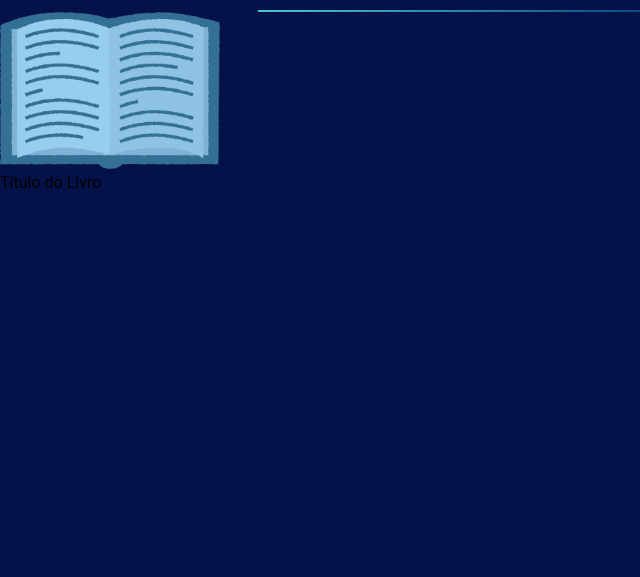
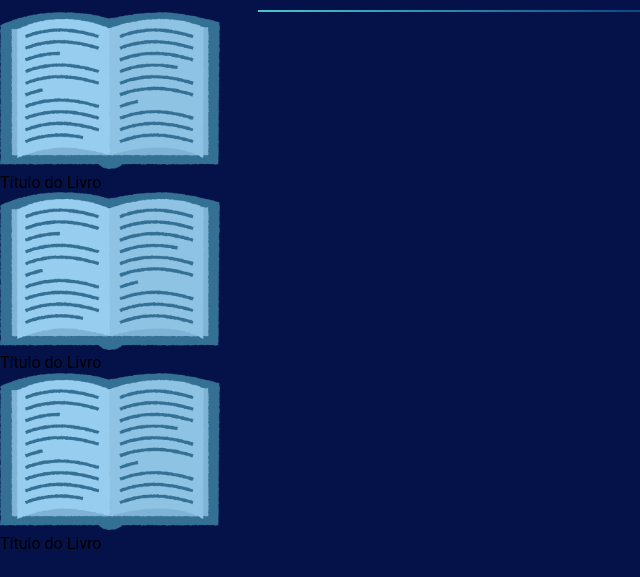
Before and after one commit to VictorGM01/book_manager, a Django app: page / in a window 1280 px wide. Shown: the part 223-800 px from the top of the page, without its empty margins (0-640 px from the left). Run offline with Django 4.2, Linux system fonts and the light colour scheme.

Commit message:
Adiciona outras partes de livros no HTML

```diff
--- a/app_gerenciador_de_livros/templates/index.html
+++ b/app_gerenciador_de_livros/templates/index.html
@@ -87,6 +87,31 @@
             <div class="conteudo-livro__caixa-linha"></div>
             <div class="conteudo-livro__caixa-titulo">Título do Livro</div>
           </div>
+
+          <section class="conteudo-livro">
+            <div class="conteudo-livro__caixa">
+              <img
+                src="/gerenciador_de_livros/static/assets/img/ilustracao-livros.png"
+                alt="Imagem de capa do Livro"
+                class="conteudo-livro__caixa-imagem"
+                width="220"
+              />
+              <div class="conteudo-livro__caixa-linha"></div>
+              <div class="conteudo-livro__caixa-titulo">Título do Livro</div>
+            </div>
+
+            <section class="conteudo-livro">
+              <div class="conteudo-livro__caixa">
+                <img
+                  src="/gerenciador_de_livros/static/assets/img/ilustracao-livros.png"
+                  alt="Imagem de capa do Livro"
+                  class="conteudo-livro__caixa-imagem"
+                  width="220"
+                />
+                <div class="conteudo-livro__caixa-linha"></div>
+                <div class="conteudo-livro__caixa-titulo">Título do Livro</div>
+              </div>
+
         </section>
 
     </main>
```
